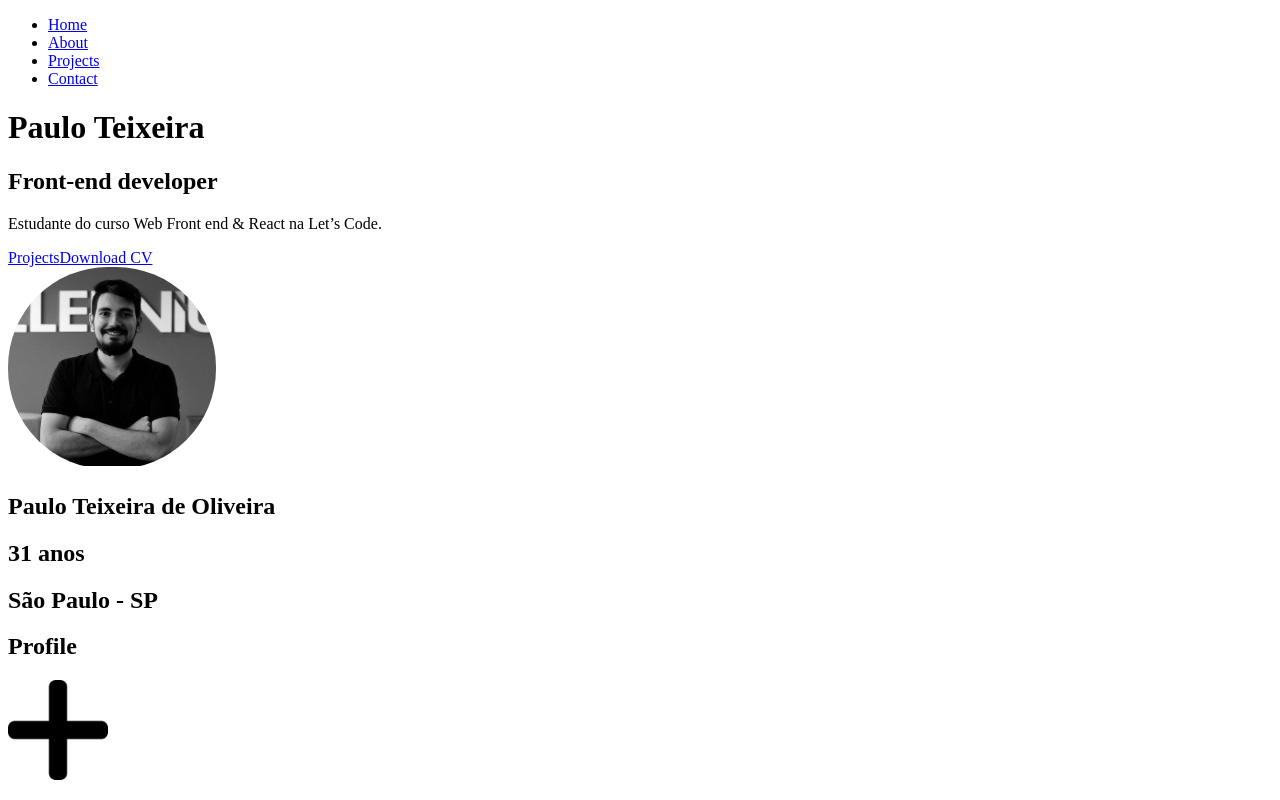
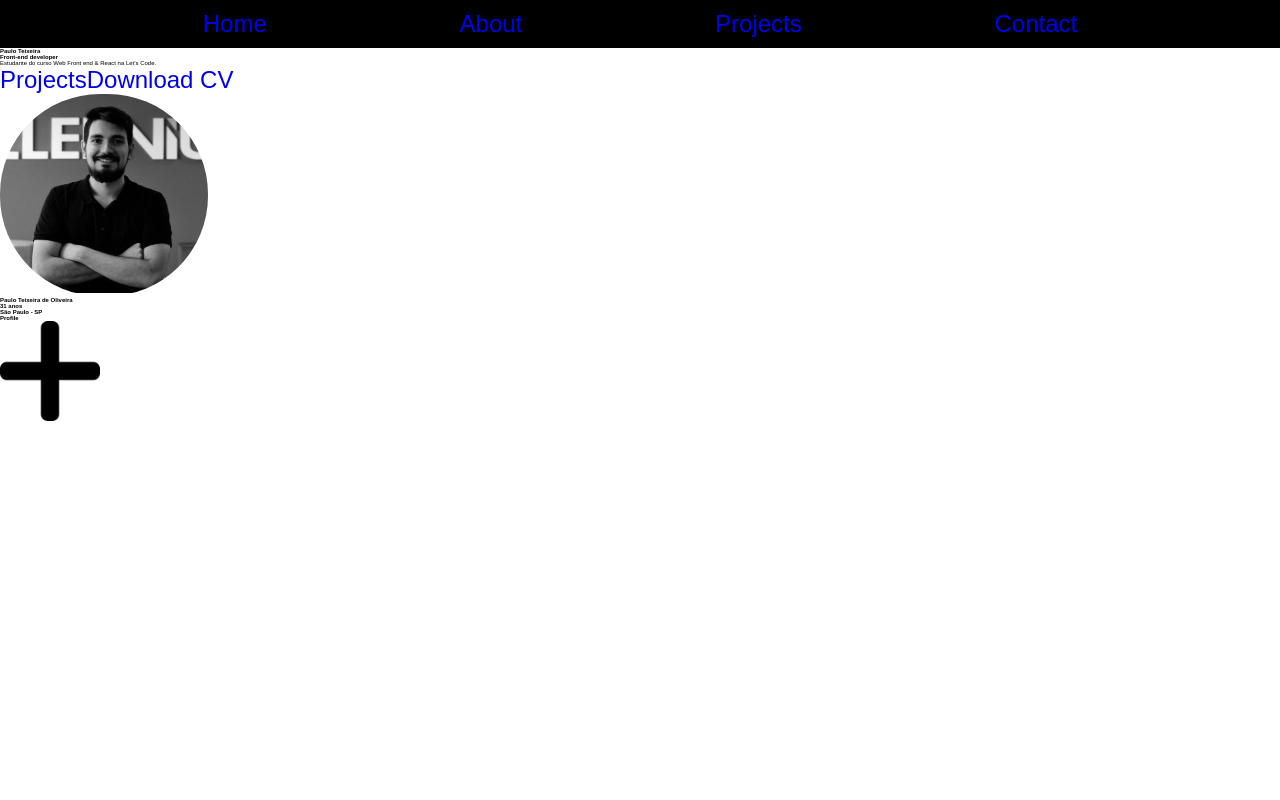
Before and after one commit to paulinhoteixeira/paulo-cv-react, a React (Create React App) app: page / in a window 1280 px wide. Built offline with nearby package versions, Linux system fonts and the light colour scheme.

Commit message:
adicionados os arquivos css do App e Header

```diff
--- /dev/null
+++ b/src/App.css
@@ -0,0 +1,11 @@
+* {
+  margin: 0;
+  padding: 0;
+  box-sizing: border-box;
+  text-decoration: none;
+   /* 1rem = 16px (User Agent) = 100% (User Agent) */
+   font-size: 62.5%; /* 10px */
+  font-family: 'Poppins', sans-serif;
+}
+
+@import url('https://fonts.googleapis.com/css2?family=Poppins:wght@400;500;800&display=swap');
--- a/src/App.js
+++ b/src/App.js
@@ -1,5 +1,6 @@
 import React from 'react';
 import Rotas from './components/Rotas';
+import './App.css'
 
 function App() {
   return (
--- a/src/components/Header/index.js
+++ b/src/components/Header/index.js
@@ -1,15 +1,16 @@
 import React from 'react';
 import { Link } from 'react-router-dom'
+import './style.css'
 
 export default function Header(){
     return(
         <header>
             <nav>
-                <ul>
-                    <li><Link to="/">Home</Link></li>
-                    <li><Link to="/about">About</Link></li>
-                    <li><Link to="/projects">Projects</Link></li>
-                    <li><Link to="/contact">Contact</Link></li>
+                <ul className="menu">
+                    <li><Link className="links" to="/">Home</Link></li>
+                    <li><Link className="links" to="/about">About</Link></li>
+                    <li><Link className="links" to="/projects">Projects</Link></li>
+                    <li><Link className="links" to="/contact">Contact</Link></li>
                 </ul>
             </nav>
         </header>
--- /dev/null
+++ b/src/components/Header/style.css
@@ -0,0 +1,13 @@
+header{
+    padding: 10px;
+    background-color: rgb(0, 0, 0);
+}
+.menu{
+    display: flex;
+    justify-content: space-evenly;
+    list-style-type: none;
+}
+
+a{
+    font-size: 2.4rem;
+}
--- a/src/components/InfoBox/index.js
+++ b/src/components/InfoBox/index.js
@@ -14,7 +14,7 @@ const InfoBox = (props) => {
       <div>
         <h2>{props.title}</h2>
 
-        <img onClick={ Visible } src={visible ? CloseButton : Plus}/>
+        <img onClick={ Visible } src={visible ? CloseButton : Plus} alt="Icone para abrir e fechar conteúdo"/>
       </div>
 
       {
--- a/src/components/PageStructure/index.js
+++ b/src/components/PageStructure/index.js
@@ -3,12 +3,21 @@ import Avatar from '../Avatar';
 import Abstract from '../Abstract';
 
 const PageStructure = ( props ) => (
-    <>
+    <div className="page-structure">
     <Header/>
+
+    <div className="mainBox">
     <Abstract/>
     <Avatar/>
+
+    </div>
+
+    <div className="dynamicBox">
     {props.children}
-    </>
+
+    </div>
+
+    </div>
 )
 
 export default PageStructure;
```
